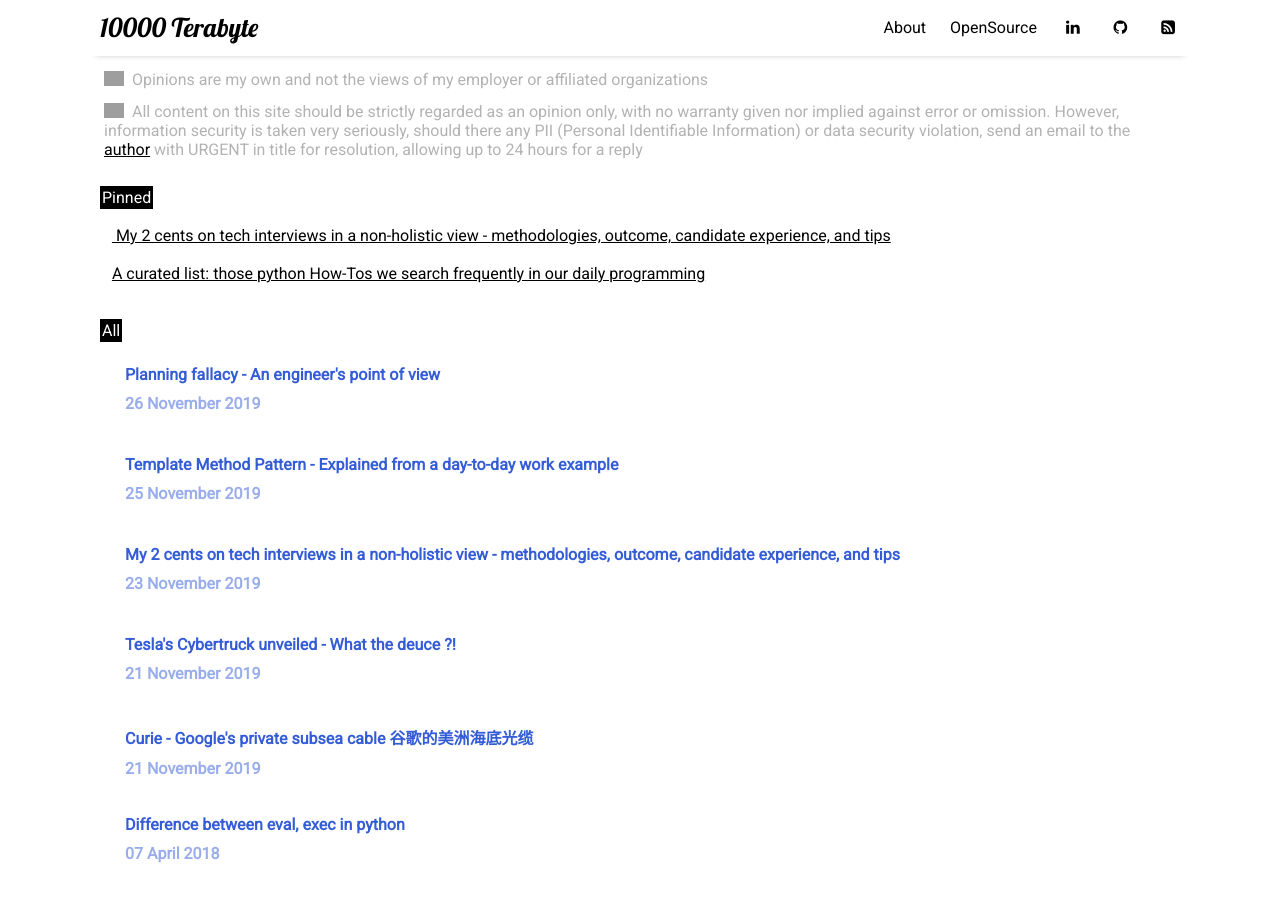
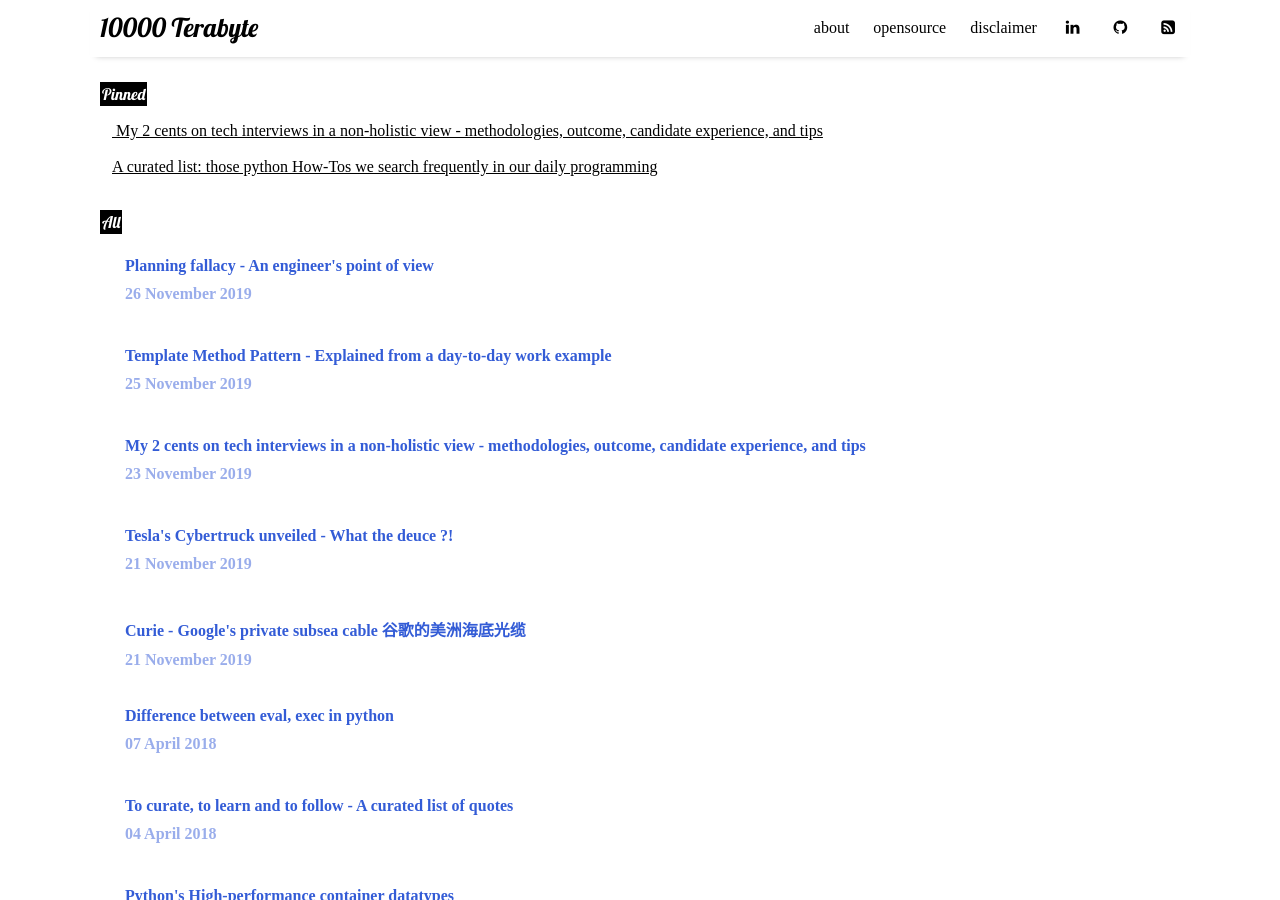
Before and after one commit to 10000TB/10000TB.github.io, a Jekyll site: the page built from index.html, in a window 1280 px wide and 900 px high. Built offline with Jekyll 4.4.1, drawn with Linux system fonts in a browser that asks for light colours; nearby versions of some CDN libraries; some web fonts are replaced; the list of posts is cut into pages by our own code; grey boxes are pictures that could not be loaded.

Commit message:
[site] updated style and moved disclaimer to a separate page.

```diff
--- a/_data/settings.yml
+++ b/_data/settings.yml
@@ -6,9 +6,10 @@ disqus:
 google-ID: 'UA-112805664-1'
 
 menu:
-- {name: 'About', folder: 'pages', file: 'about.html'}
+- {name: 'about', folder: 'pages', file: 'about.html'}
 #- {name: 'Miscellaneous', folder: 'pages', file: 'miscellaneous.html'}
-- {name: 'OpenSource', folder: 'pages', file: 'opensource.html'}
+- {name: 'opensource', folder: 'pages', file: 'opensource.html'}
+- {name: 'disclaimer', folder: 'pages', file: 'disclaimer.html'}
 
 # Available social icons are powered by Font Awesome, so you can use any icon that they offer
 social:
--- a/_includes/footer.html
+++ b/_includes/footer.html
@@ -1,7 +1,7 @@
 <br/>
 <br/>
 <br/>
-<footer class="footer">
+<footer class="footer" style="font-family: 'Baskervville', serif;">
   {% for item in site.data.settings.social %}
     <a href="{{ item.link }}" class="menu-link" target="_blank"><i class="fa fa-{{ item.icon }}" aria-hidden="true"></i></a>
   {% endfor %}
--- a/_includes/header.html
+++ b/_includes/header.html
@@ -1,5 +1,6 @@
-<header class="site-header">
+<header class="site-header" style="font-family: 'Baskervville', serif;">
   <link href="https://fonts.googleapis.com/css?family=Lobster&display=swap" rel="stylesheet">
+  <link href="https://fonts.googleapis.com/css?family=Baskervville&display=swap" rel="stylesheet">
   <h3 class="site-title">
     <a href="{{ site.github.url }}/" style="font-family: 'Lobster', cursive;">{{ site.title }}</a>
   </h3>
--- a/_layouts/home.html
+++ b/_layouts/home.html
@@ -2,20 +2,17 @@
 layout: default
 title: Home
 ---
-
-<div style="color:rgba(0,0,0,0.3); padding: 4px 4px; margin-bottom:5px;"><img src="https://cdn2.iconfinder.com/data/icons/interface-icons-line/53/Danger_Sign-512.png" style="width:20px;position:relative;float:left;margin-top:1px;"> &nbsp; Opinions are my own and not the views of my employer or affiliated organizations</div>
-<div style="color:rgba(0,0,0,0.3); padding: 4px 4px; margin-bottom:25px;"><img src="https://cdn2.iconfinder.com/data/icons/interface-icons-line/53/Danger_Sign-512.png" style="width:20px;position:relative;float:left;margin-top:1px;"> &nbsp; All content on this site should be strictly regarded as an opinion only, with no warranty given nor implied against error or omission. However, information security is taken very seriously, should there any PII (Personal Identifiable Information) or data security violation, send an email to the <a href="http://10000tb.org/pages/about.html">author</a> with URGENT in title for resolution, allowing up to 24 hours for a reply</div>
-
-<div>
-    <span style="color:white; background-color: black;padding: 2px 2px;">Pinned</span><br/><br/>
+<div style="font-family: 'Baskervville', serif;">
+    <br/>
+    <span style="color:white; background-color: black;padding: 2px 2px; font-family: 'Lobster', cursive;">Pinned</span><br/><br/>
     &nbsp;&nbsp;&nbsp;<a href="{{ site.url }}/tech/My-2-cents-on-tech-interviews.html"> My 2 cents on tech interviews in a non-holistic view - methodologies, outcome, candidate experience, and tips </a><br/><br/>
     &nbsp;&nbsp;&nbsp;<a href="{{ site.url }}/python/blog-series-python-A-Curated-List-Those-Python-How-To-You-Search-Frequently-in-Your-Daily-Programming.html">A curated list: those python How-Tos we search frequently in our daily programming</a><br/><br/>
     <br/>
-    <span style="color:white; background-color: black;padding: 2px 2px;">All</span><br/>
+    <span style="color:white; background-color: black;padding: 2px 2px;font-family: 'Lobster', cursive; ">All</span><br/>
 </div>
 
 {% for post in paginator.posts %}
-<article>
+<article style="font-family: 'Baskervville', serif;">
   <a href="{{ site.github.url }}{{ post.url }}" style="text-decoration: none;">
     <div class="featured-posts" style="height:60px;width:100%;">
       <div style="padding:0px 5px;display: inline-block;max-height:40px; width:auto;font-weight: bold; background-color: rgba(255,255,255,1);padding:10px 0px; color: rgba(0, 51, 204, 0.8);"><span style="padding:0px 5px;font-weight:bold;">{{ post.title }}</span></div><br/>
--- a/_layouts/post.html
+++ b/_layouts/post.html
@@ -2,7 +2,7 @@
 layout: default
 ---
 
-<div class="page-content">
+<div class="page-content" style="font-family: 'Baskervville', serif;">
   <h1>
     {{ page.title }}
   </h1>
```
Also changed, not shown: _posts/2014-8-16-site-disclaimer.md (added, +13 -0 lines).
